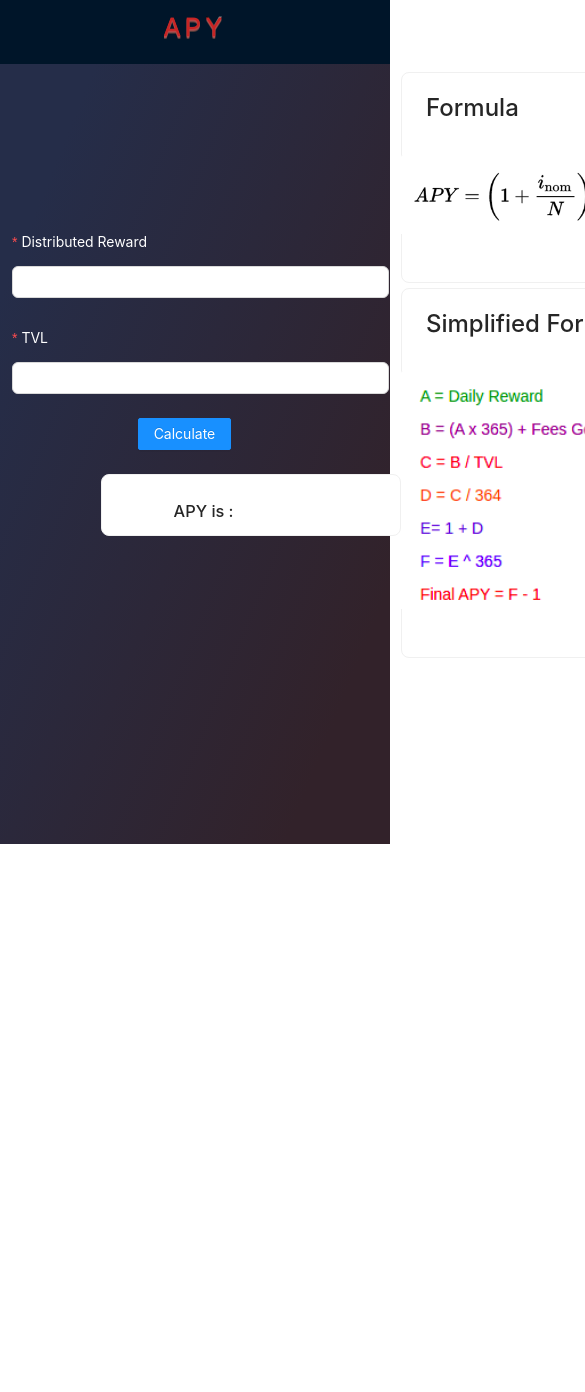
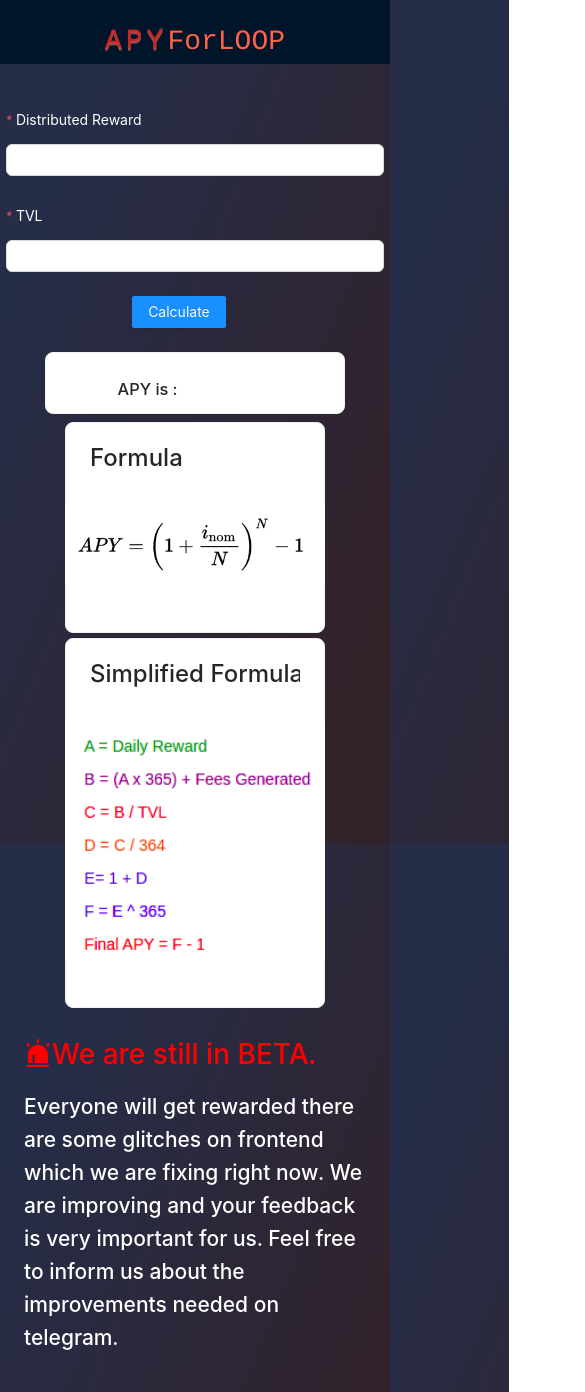
Before and after one commit to MUzairAjml/apy-calculator, a React (Create React App) app: page / in a window 390 px wide. Shown: the top 1392 px of the page, 585 px wide, since content can reach past the window. Before the commit the page ends 844 px from the top, so only its background shows below. Built offline with nearby package versions, Linux system fonts and the light colour scheme.

Commit message:
note added

```diff
--- a/package.json
+++ b/package.json
@@ -37,5 +37,8 @@
       "last 1 firefox version",
       "last 1 safari version"
     ]
+  },
+  "devDependencies": {
+    "@ant-design/icons": "^4.7.0"
   }
 }
--- a/src/App.css
+++ b/src/App.css
@@ -1,5 +1,4 @@
-.main-content{
+body{
   background: linear-gradient(
         112.25deg,#252d49 16.48%,#32222a 85.74%);;
-  height: 100vh;
 }
--- a/src/App.js
+++ b/src/App.js
@@ -7,7 +7,7 @@ import DashBoard from './Components/DashBoard';
 
 function App() {
   return (
-    <div className='main-content'>
+    <div>
       <ApyHeader/>
       <DashBoard/>
     </div>
--- /dev/null
+++ b/src/Components/AnnouncementCard/AnnouncementCard.css
@@ -0,0 +1,13 @@
+.ann-card{
+    width: 600;
+    margin-top:-244px;
+    background:transparent;
+    border:none
+}
+@media screen and (max-width:600px) {
+    .ann-card{
+        width: unset !important;
+        margin-top: unset !important;
+    }
+
+}
--- /dev/null
+++ b/src/Components/AnnouncementCard/AnnouncementCard.jsx
@@ -0,0 +1,24 @@
+import React from 'react'
+import { Card } from 'antd';
+import './AnnouncementCard.css'
+import { AlertFilled } from '@ant-design/icons';
+
+const AnnouncementCard = () => {
+    return (
+        <div>
+             <Card style={{width:600}}className="ann-card">
+    <p>
+      <h1 style={{color:'red'}}><AlertFilled />We are still in BETA.</h1>
+      <h2 style={{color:'white'}}>
+      Everyone will get rewarded there are some glitches on frontend which we are fixing right now.
+      We are improving and your feedback is very important for us.
+      Feel free to inform us about the improvements needed on telegram.
+      </h2>
+    </p>
+  </Card>
+
+        </div>
+    )
+}
+
+export default AnnouncementCard
--- /dev/null
+++ b/src/Components/DashBoard.css
@@ -0,0 +1,12 @@
+.dashboard{
+    display: flex;
+    flex-direction: row;
+    justify-content: space-evenly;
+}
+@media screen and (max-width:600px) {
+    .dashboard{
+        flex-direction: column !important;
+        justify-content: center !important;
+    }
+
+}
--- a/src/Components/DashBoard.jsx
+++ b/src/Components/DashBoard.jsx
@@ -1,13 +1,18 @@
 import React from 'react'
 import ApyForm from './Form/ApyForm'
 import FormulaCard from './FormulaCard/FormulaCard'
+import './DashBoard.css';
+import AnnouncementCard from './AnnouncementCard/AnnouncementCard';
 
 const DashBoard = () => {
     return (
-        <div style={{display:'flex',justifyContent:'space-evenly'}}>
+        <>
+        <div className="dashboard">
             <ApyForm/>
             <FormulaCard/>
         </div>
+        <AnnouncementCard/>
+        </>
     )
 }
 
--- a/src/Components/Form/ApyForm.css
+++ b/src/Components/Form/ApyForm.css
@@ -11,10 +11,15 @@
 }
 .label{
     display: flex;
-    flex-direction: row;
+    flex-direction: column;
     justify-content: center;
     align-items: center;
     margin-left: 101px;
+}
+@media screen and (max-width:600px) {
+    .label{
+        margin-left: unset !important;
+    }
 }
 .formula-div{
     display: flex;
--- a/src/Components/Form/ApyForm.jsx
+++ b/src/Components/Form/ApyForm.jsx
@@ -77,6 +77,7 @@ const ApyForm = () => {
       <h4 style={{color:'red'}}>{apy}</h4>
     </p>
   </Card>
+
   </div>
 
         </div>
--- a/src/Components/FormulaCard/FormulaCard.css
+++ b/src/Components/FormulaCard/FormulaCard.css
@@ -1,3 +1,12 @@
 .side-card{
     margin-top: 8px;
 }
+@media screen and (max-width:600px) {
+    .side-card{
+        display: flex;
+        flex-direction: column;
+        justify-content: center;
+        align-items: center;
+    }
+
+}
--- a/src/Components/Header/ApyHeader.jsx
+++ b/src/Components/Header/ApyHeader.jsx
@@ -6,7 +6,9 @@ import './header.css'
       <Header className="site-layout__navbar" style={{ padding: '10px' }}>
           <div className="container">
             <div className="title">APY</div>
+            <h1 className="desc">ForLOOP</h1>
           </div>
+
       </Header>
     );
   }
--- a/src/Components/Header/header.css
+++ b/src/Components/Header/header.css
@@ -17,16 +17,19 @@
       monospace,
       sans-serif;
     display: flex;
-    flex-direction: column;
+    flex-direction: row;
     align-items: center;
     justify-content: center;
     margin: 0;
-    margin-left: 8px;
+    /* margin-left: 8px; */
     width: 200px;
     color: #0a0a0a;
     text-align: center;
     animation: 2s ease 0s normal forwards 1 fadeIn,
       gradientBackground 15s ease infinite ;
+}
+.desc{
+    color: tomato;
 }
 @media screen and (max-width:600px) {
     .container{
@@ -58,6 +61,7 @@
     animation: animate 3s linear infinite;
     -webkit-background-clip: text;
     -webkit-text-fill-color: rgba(255, 255, 255, 0);
+    margin-top: -17px;
   }
 
   @keyframes animate {
```
